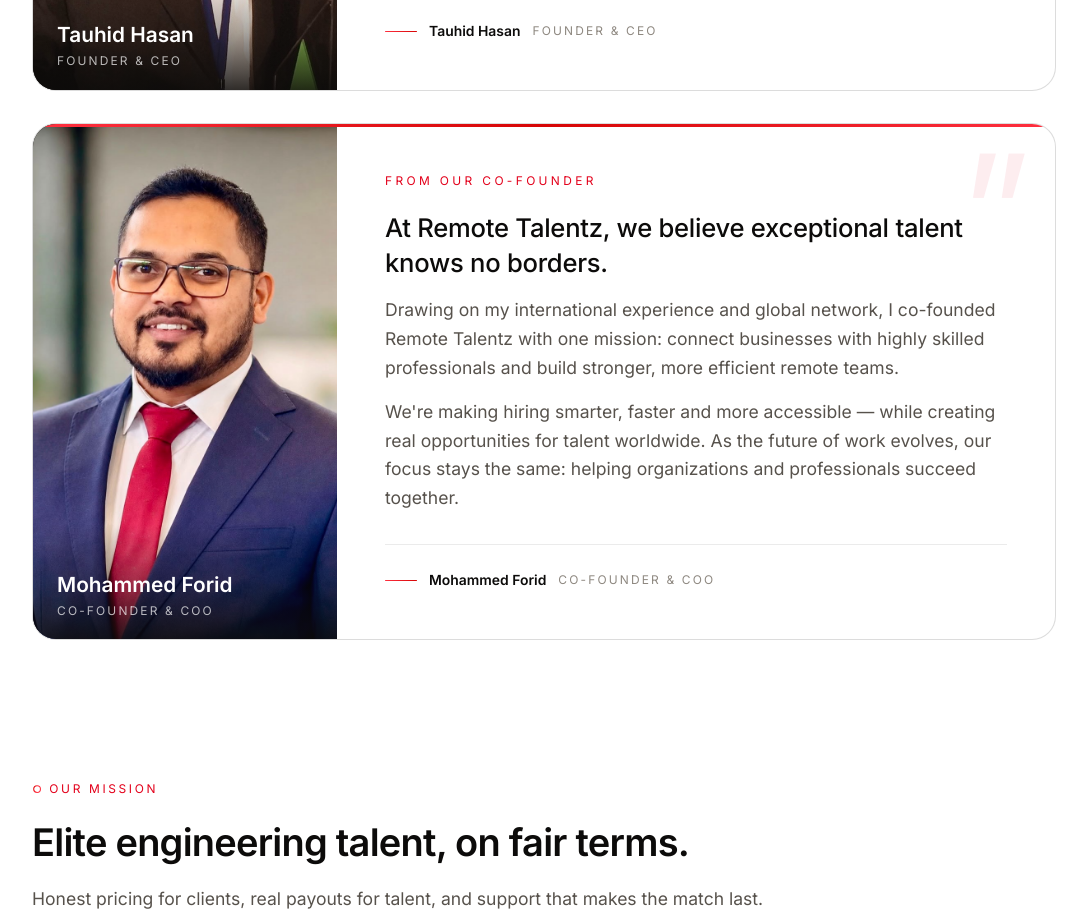
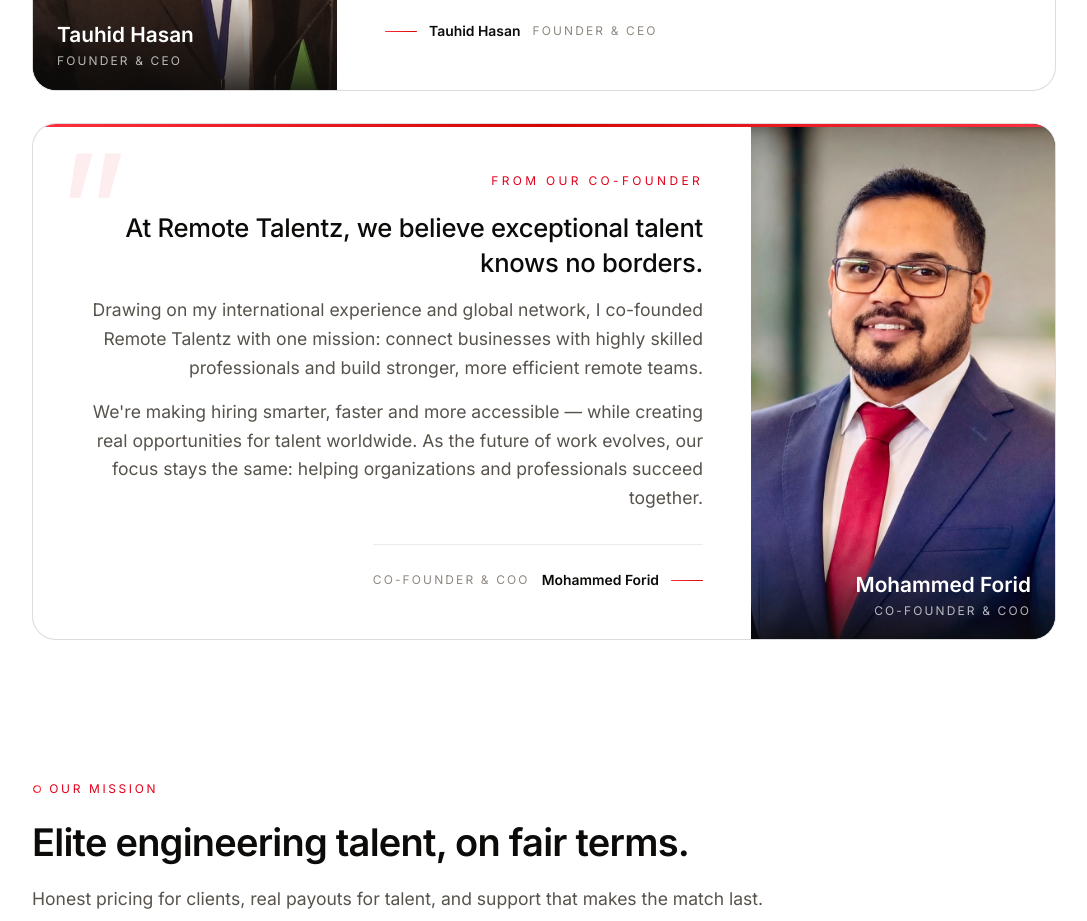
Before and after one commit to TaforaTech/remote-talentz, a Next.js app: page /about in a window 1280 px wide. Shown: the part 1280-2201 px from the top of the page, without its empty margins (96-1183 px from the left). Built offline with nearby package versions, Linux system fonts and the light colour scheme.

Commit message:
feat: update co founder description

```diff
--- a/src/components/About.tsx
+++ b/src/components/About.tsx
@@ -216,9 +216,17 @@
           </Reveal>
 
           <div className="mt-14 space-y-8">
-            {MESSAGES.map((m, i) => (
+            {MESSAGES.map((m, i) => {
+              const reversed = i % 2 === 1;
+              return (
               <Reveal key={m.name} delay={i * 120}>
-                <figure className="group relative grid overflow-hidden rounded-[1.5rem] border border-line bg-paper lg:grid-cols-[19rem_1fr]">
+                <figure
+                  className={`group relative grid overflow-hidden rounded-[1.5rem] border border-line bg-paper ${
+                    reversed
+                      ? "lg:grid-cols-[1fr_19rem]"
+                      : "lg:grid-cols-[19rem_1fr]"
+                  }`}
+                >
                   {/* Brand accent bar across the top */}
                   <span
                     aria-hidden
@@ -228,7 +236,11 @@
 
                   {/* Portrait — real headshot when `image` is set, else a
                       branded initials panel */}
-                  <div className="relative aspect-[4/5] overflow-hidden bg-ink lg:aspect-auto lg:min-h-[24rem]">
+                  <div
+                    className={`relative aspect-[4/5] overflow-hidden bg-ink lg:aspect-auto lg:min-h-[24rem] ${
+                      reversed ? "lg:order-2" : ""
+                    }`}
+                  >
                     {m.image ? (
                       <Image
                         src={m.image}
@@ -247,7 +259,11 @@
                       </span>
                     )}
                     {/* Bottom gradient + name plate over the portrait */}
-                    <div className="absolute inset-x-0 bottom-0 bg-gradient-to-t from-ink/85 via-ink/35 to-transparent px-6 pb-5 pt-12">
+                    <div
+                      className={`absolute inset-x-0 bottom-0 bg-gradient-to-t from-ink/85 via-ink/35 to-transparent px-6 pb-5 pt-12 ${
+                        reversed ? "text-right" : ""
+                      }`}
+                    >
                       <p className="font-display text-lg font-semibold leading-tight text-white">
                         {m.name}
                       </p>
@@ -258,10 +274,16 @@
                   </div>
 
                   {/* Message */}
-                  <div className="relative flex flex-col justify-center p-8 sm:p-12">
+                  <div
+                    className={`relative flex flex-col justify-center p-8 sm:p-12 ${
+                      reversed ? "lg:text-right" : ""
+                    }`}
+                  >
                     <span
                       aria-hidden
-                      className="pointer-events-none absolute right-6 top-2 select-none font-display text-[10rem] leading-none text-red/[0.07]"
+                      className={`pointer-events-none absolute top-2 select-none font-display text-[10rem] leading-none text-red/[0.07] ${
+                        reversed ? "left-6" : "right-6"
+                      }`}
                     >
                       &rdquo;
                     </span>
@@ -285,7 +307,11 @@
                       ))}
                     </blockquote>
 
-                    <figcaption className="relative mt-8 inline-flex items-center gap-3 border-t border-line-soft pt-6">
+                    <figcaption
+                      className={`relative mt-8 inline-flex items-center gap-3 border-t border-line-soft pt-6 ${
+                        reversed ? "lg:ml-auto lg:flex-row-reverse" : ""
+                      }`}
+                    >
                       <span
                         className="h-px w-8 shrink-0 rounded-full"
                         style={{ backgroundImage: "var(--rt-grad-brand)" }}
@@ -301,7 +327,8 @@
                   </div>
                 </figure>
               </Reveal>
-            ))}
+              );
+            })}
           </div>
         </div>
       </section>
```
